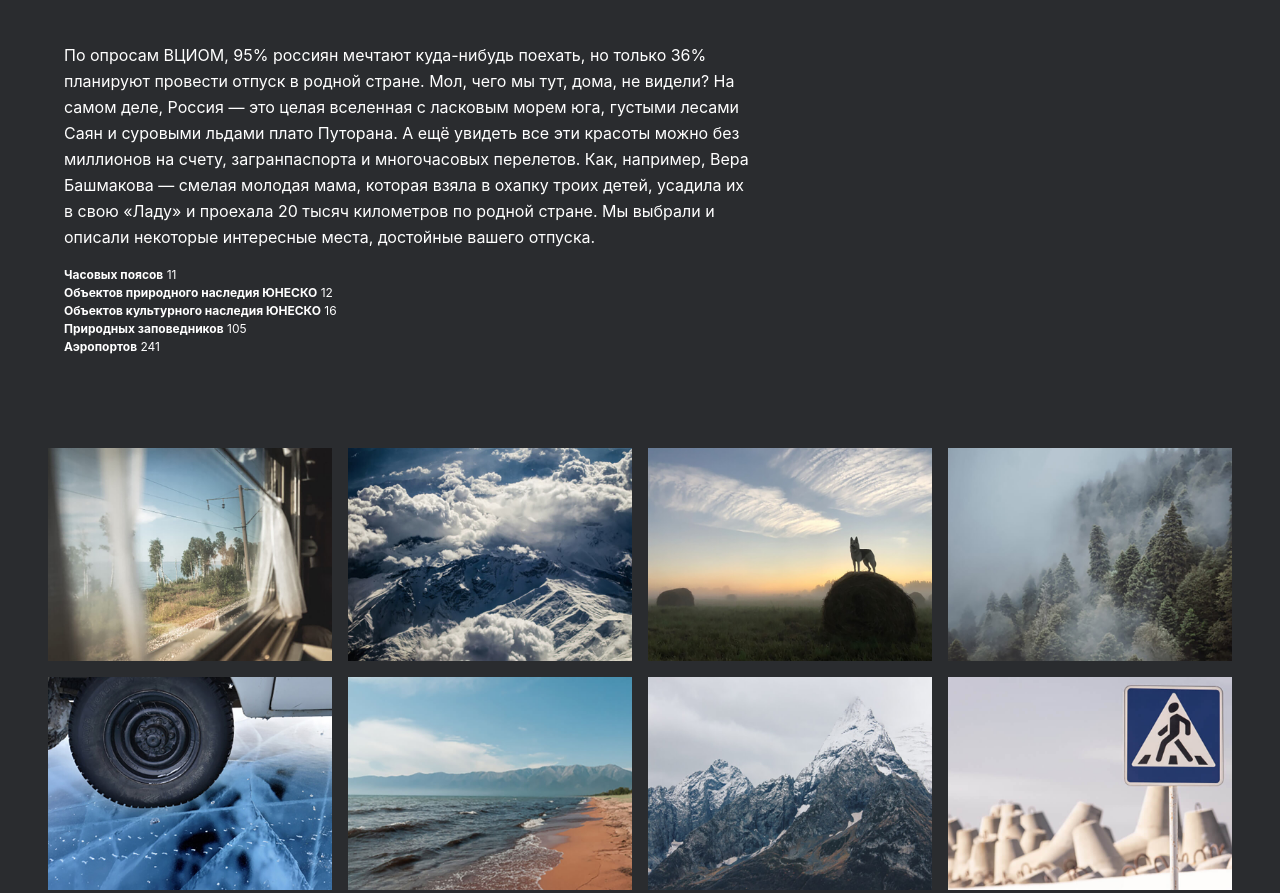
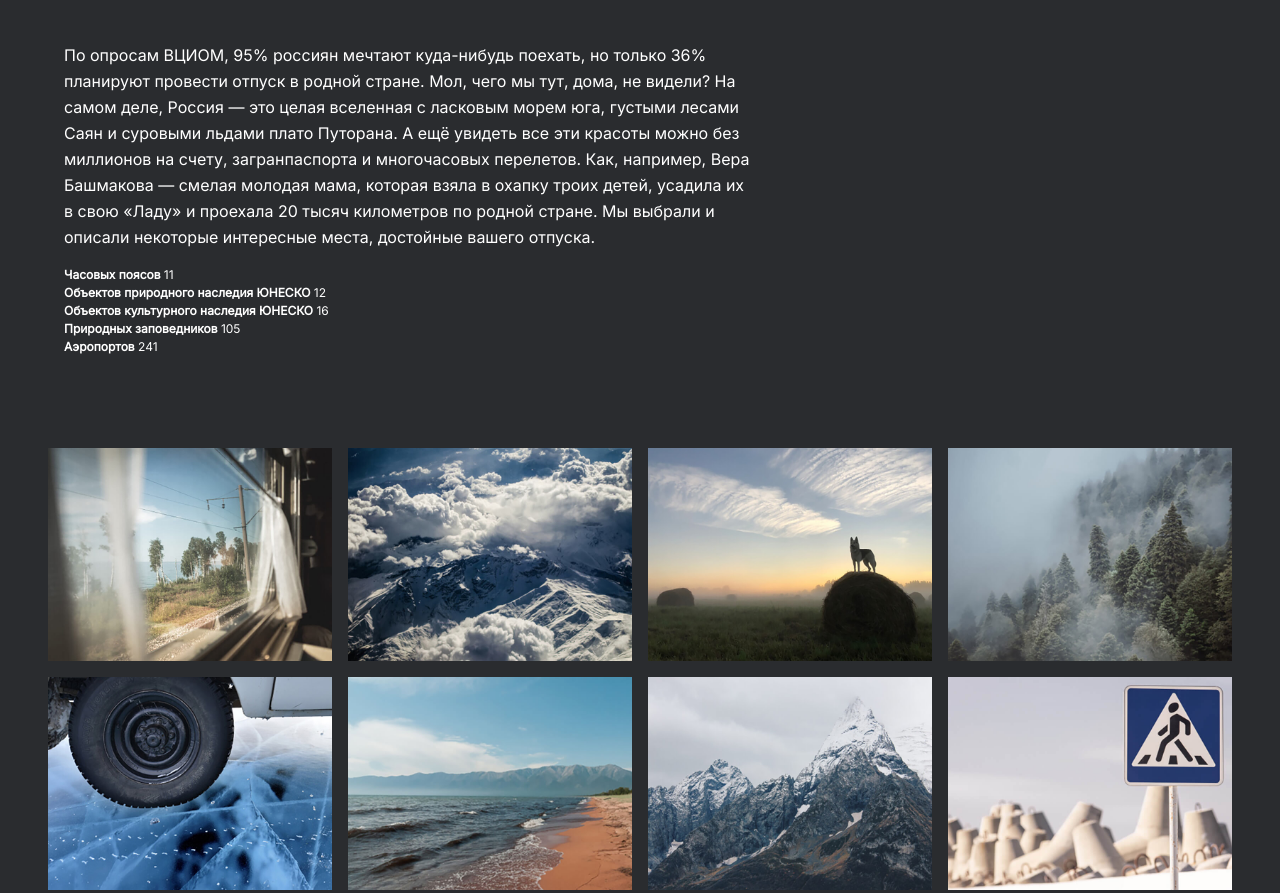
Before and after one commit to vlad-borovkov/russian-travel, a plain HTML site: page index.html in a window 1280 px wide. Shown: the part 1354-2247 px from the top of the page. Drawn offline with Linux system fonts and the light colour scheme.

Commit message:
v prod+shrift

```diff
--- a/blocks/page/page.css
+++ b/blocks/page/page.css
@@ -10,17 +10,9 @@
 }
 
 @font-face {
-    font-family: 'Inter var';
-    font-weight: 100 900;
-    font-display: swap;
-    font-style: italic;
-    src: url("../../fonts/Inter-italic.var.woff2") format("woff2");
-  }
-
-  @font-face {
-    font-family: 'Inter-italic';
-    font-weight: 100 900;
-    font-display: swap;
-    font-style: italic;
-    src: url("../../fonts/Inter-italic.ttf") format("ttf");
-  }
+  font-family: 'Inter var';
+  font-weight: 100 900;
+  font-style: italic;
+  font-display: swap;
+  src: url("../../fonts/Inter-italic.var.woff2") format("woff2");
+}
--- a/index.html
+++ b/index.html
@@ -6,6 +6,9 @@
     <meta http-equiv="X-UA-Compatible" content="IE=edge">
     <meta name="viewport" content="width=device-width, initial-scale=1.0">
     <link rel="stylesheet" href="pages/index.css">
+    <link rel="preconnect" href="https://fonts.googleapis.com">
+    <link rel="preconnect" href="https://fonts.gstatic.com" crossorigin>
+    <link href="https://fonts.googleapis.com/css2?family=Inter&display=swap" rel="stylesheet">
     <title>Путешествия по России</title>
 
 </head>
```
